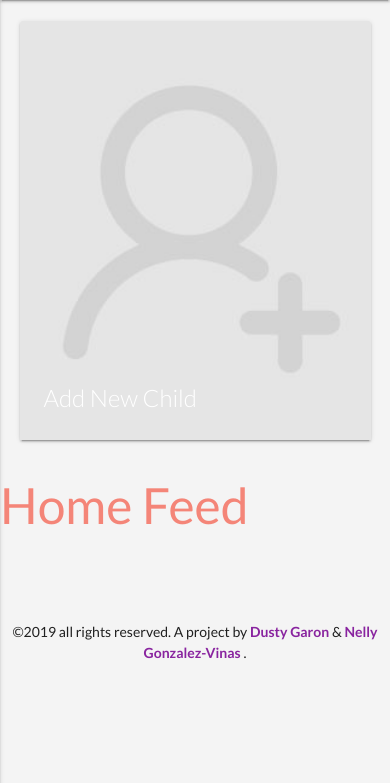
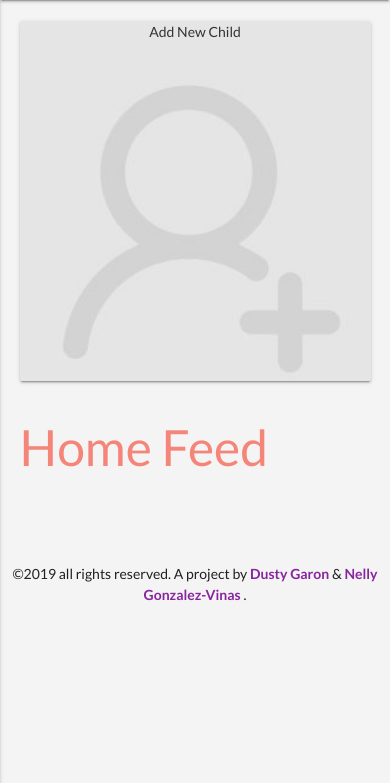
Before and after one commit to dustygaron/keepsake, a Node server app: page /feed in a window 390 px wide. Shown: the part 56-839 px from the top of the page. Run offline with Node 20, Linux system fonts and the light colour scheme; the visitor is signed in with stand-in values (Sample User, id 1); data that the repository does not hold is empty; some libraries are stand-ins or nearby versions.

Commit message:
Fixed child card formatting. Revised mobile nav. Added hover effect on gallery thumbs.

```diff
--- a/public/stylesheets/style.css
+++ b/public/stylesheets/style.css
@@ -36,6 +36,15 @@ input[type="search"]:not(.browser-default):focus {
 
 .card.small {
   height: 360px; }
+
+.add-child-bg-img {
+  background-image: url("/images/add-child.jpg");
+  background-size: cover;
+  background-repeat: none;
+  max-width: 100%; }
+
+#card-title {
+  color: #333 !important; }
 
 .card.small .card-image {
   max-height: 70%; }
@@ -99,9 +108,10 @@ input[type="search"]:not(.browser-default):focus {
 .gallery-action {
   top: 150px !important; }
 
-.gallery .gallery-cover.static {
+.gallery-cover.static {
   transition: .25s !important;
-  height: 0% !important; }
+  opacity: 0;
+  height: 0px !important; }
 
 .title-wrapper {
   margin-left: 0 !important;
--- a/public/stylesheets/style.scss
+++ b/public/stylesheets/style.scss
@@ -58,6 +58,17 @@ input[type="search"]:not(.browser-default):focus {
 // -------------
 .card.small {
   height: 360px;
+}
+
+.add-child-bg-img {
+  background-image: url('/images/add-child.jpg');
+  background-size: cover;
+  background-repeat: none;
+  max-width: 100%;
+}
+
+#card-title {
+  color: #333 !important;
 }
 
 .card.small .card-image {
@@ -143,12 +154,12 @@ input[type="search"]:not(.browser-default):focus {
   top: 150px !important;
 }
 
-.gallery .gallery-cover.static {
+.gallery-cover.static {
   transition: .25s !important;
-  // opacity: 0;
+  opacity: 0;
   // top: 0px !important;
   // left: 0px !important;
-  height: 0% !important;
+  height: 0px !important;
 }
 
 .title-wrapper {
--- a/views/home-feed.hbs
+++ b/views/home-feed.hbs
@@ -55,13 +55,11 @@
 
 </nav>
 <ul class="side-nav" id="nav-mobile">
-  <li class="active"><a href="index.html"><i class="material-icons">camera</i>Gallery</a></li>
-  <li><a href="index-dark.html"><i class="material-icons">brightness_3</i>Dark Theme</a></li>
-  <li><a href="blog.html"><i class="material-icons">edit</i>Blog</a></li>
-  <li><a href="docs.html"><i class="material-icons">school</i>Docs</a></li>
-  <li><a href="full-header.html"><i class="material-icons">fullscreen</i>Fullscreen Header</a></li>
-  <li><a href="horizontal.html"><i class="material-icons">swap_horiz</i>Horizontal Style</a></li>
-  <li><a href="no-image.html"><i class="material-icons">texture</i>No Image Expand</a></li>
+  {{#if currentUser}}
+  <li class="active"><a href="/feed"><i class="material-icons">home</i>Home Feed</a></li>
+  <li><a href="/feed/user-details"><i class="material-icons">account_circle</i>Edit Profile</a></li>
+  <li><a href="/feed/logout"><i class="material-icons">chevron_right</i>Logout</a></li>
+  {{/if}}
 </ul>
 
 
@@ -69,13 +67,13 @@
 <div class="container">
 
   <!-- Child cards -->
-  <div class="row" id="child-list">
+  <div class=" row" id="child-list">
 
     {{#each listOfChildren}}
     {{#if this.owned}}
-    <div class="col s12 m3">
+    <div class="col s12 m6 l3">
 
-      <div class="card small">
+      <div class="card small hoverable">
         <a href="/feed/{{this._id}}">
           <div class="card-image waves-effect waves-block waves-light">
             <img class="activator" src="{{modifyUrlOfProfile this.image  urlString='w_300,h_300,c_fill,g_auto/'}}">
@@ -111,12 +109,12 @@
     {{/if}}
     {{/each}}
 
-    <div class="col s12 m3">
+    <div class="col s12 m6 l3">
       <a href="#modal1">
-        <div class="card">
+        <div class="card small add-child-bg-img hoverable">
           <div class="card-image">
-            <img src="images/add-child.jpg">
-            <span class="card-title">Add New Child</span>
+            {{!-- <img src="images/add-child.jpg"> --}}
+            <span id="card-title" class="valign-wrapper">Add New Child</span>
           </div>
         </div>
       </a>
@@ -169,12 +167,10 @@
     </div>
 
   </div> <!-- END CHILD MODAL -->
-  </div> <!-- end child row -->
-
-
+</div> <!-- end container -->
 
 <!-- Home feed -->
-  <div class="post-container">
+<div class=" container post-container">
   <h2>Home Feed</h2>
 
   <!-- Gallery -->
@@ -184,7 +180,9 @@
 
       {{#each listOfPosts}}
 
-        <div class="col l4 m6 s12 gallery-item gallery-expand gallery-filter polygon">
+      <div class="col l4 m6 s12 gallery-item gallery-expand gallery-filter">
+
+        <div class="hoverable">
           <div class="gallery-curve-wrapper">
             <a class="gallery-cover gray">
               <img class="responsive-img" src="{{this.image}}" alt="{{this.description}}">
@@ -210,6 +208,7 @@
             </div>
 
           </div>
+        </div> <!-- close hoverable -->
       </div>
       {{/each}}
 
```
Also changed, not shown: views/child-feed.hbs (+9 -9 lines), views/user-details.hbs (+5 -7 lines), 1 other file. Lines whose indentation alone changed are shown as unchanged.
